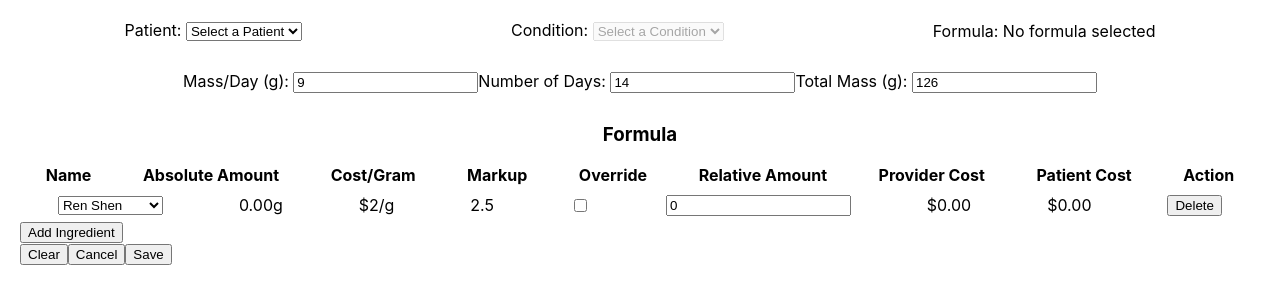
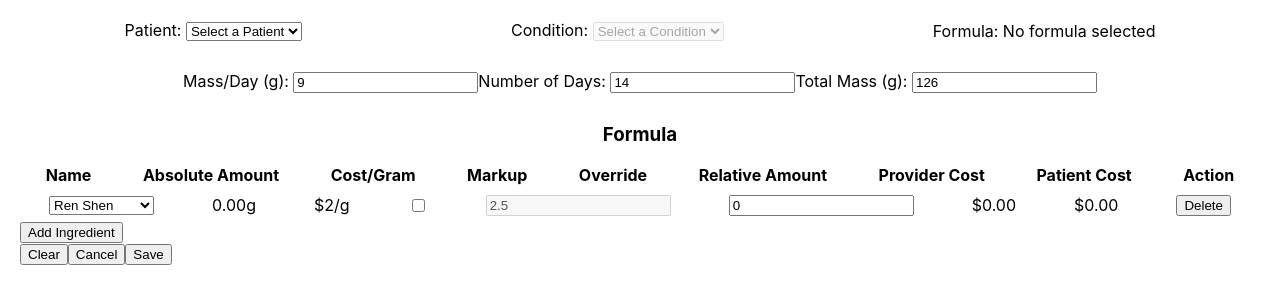
Before and after one commit to dpshaw6/nourishing-medicine-charm-health-interface, a React (Create React App) app in the folder frontend/: page / in a window 1280 px wide. Both pictures are taken after a click on the button "Add Ingredient". Shown: the top 304 px of the page. Built offline with nearby package versions, Linux system fonts and the light colour scheme.

Commit message:
Cost Calculations (per row) working

```diff
--- a/frontend/src/components/IngredientRow.js
+++ b/frontend/src/components/IngredientRow.js
@@ -1,10 +1,11 @@
-import React from 'react';
+import React, { useState } from 'react';
 import mockIngredients from '../data/ingredients.json';
 
 const IngredientRow = ({ rowId, ingredientId, relativeAmount, totalMass, totalRelativeAmount, onRelativeAmountChange, onDelete, onIngredientChange }) => {
+    const [overrideMarkup, setOverrideMarkup] = useState(false);
+    const [markup, setMarkup] = useState(2.5); // Default markup
+
     const ingredient = mockIngredients.find(ing => ing.id === ingredientId);
-    const defaultMarkup = 2.5; // Default markup
-    const markup = defaultMarkup; // This can be dynamic if override is implemented
 
     const handleRelativeAmountChange = (e) => {
         onRelativeAmountChange(Number(e.target.value));
@@ -14,10 +15,27 @@ const IngredientRow = ({ rowId, ingredientId, relativeAmount, totalMass, totalRe
         onIngredientChange(e.target.value);
     };
 
+    const handleMarkupChange = (e) => {
+        setMarkup(Number(e.target.value));
+    };
+
+    const handleOverrideChange = () => {
+        setOverrideMarkup(!overrideMarkup);
+        if (!overrideMarkup) {
+            setMarkup(2.5); // Reset to default if override is unchecked
+        }
+    };
+
     // Calculate Absolute Amount
     const absoluteAmount = totalRelativeAmount > 0
                             ? (relativeAmount / totalRelativeAmount) * totalMass
                             : 0;
+
+    // Calculate Provider Cost
+    const providerCost = absoluteAmount * ingredient.costPerGram;
+
+    // Calculate Patient Cost
+    const patientCost = providerCost * markup;
 
     return (
         <div style={{ display: 'flex', justifyContent: 'space-around', alignItems: 'center', margin: '5px 0' }}>
@@ -28,18 +46,24 @@ const IngredientRow = ({ rowId, ingredientId, relativeAmount, totalMass, totalRe
             </select>
             <span>{absoluteAmount.toFixed(2)}g</span>
             <span>${ingredient.costPerGram}/g</span>
-            <span>{markup}</span>
-            {/* Placeholder for Override Checkbox */}
-            <input type="checkbox" />
+            <input
+                type="checkbox"
+                checked={overrideMarkup}
+                onChange={handleOverrideChange}
+            />
+            <input
+                type="number"
+                value={markup}
+                onChange={handleMarkupChange}
+                disabled={!overrideMarkup}
+            />
             <input
                 type="number"
                 value={relativeAmount}
                 onChange={handleRelativeAmountChange}
             />
-            {/* Placeholder for Provider Cost */}
-            <span>$0.00</span>
-            {/* Placeholder for Patient Cost */}
-            <span>$0.00</span>
+            <span>${providerCost.toFixed(2)}</span>
+            <span>${patientCost.toFixed(2)}</span>
             <button onClick={() => onDelete(rowId)}>Delete</button>
         </div>
     );
```
